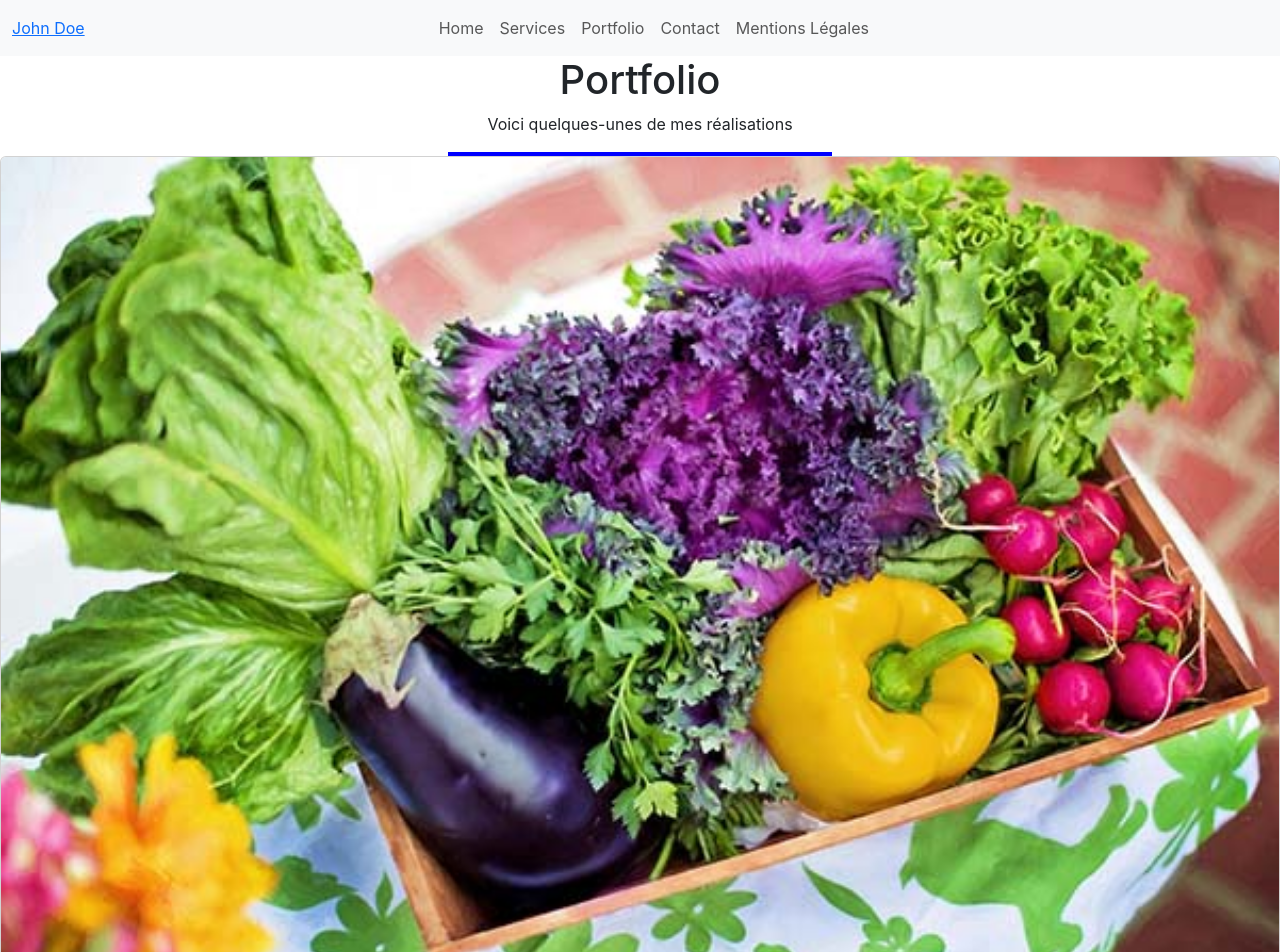
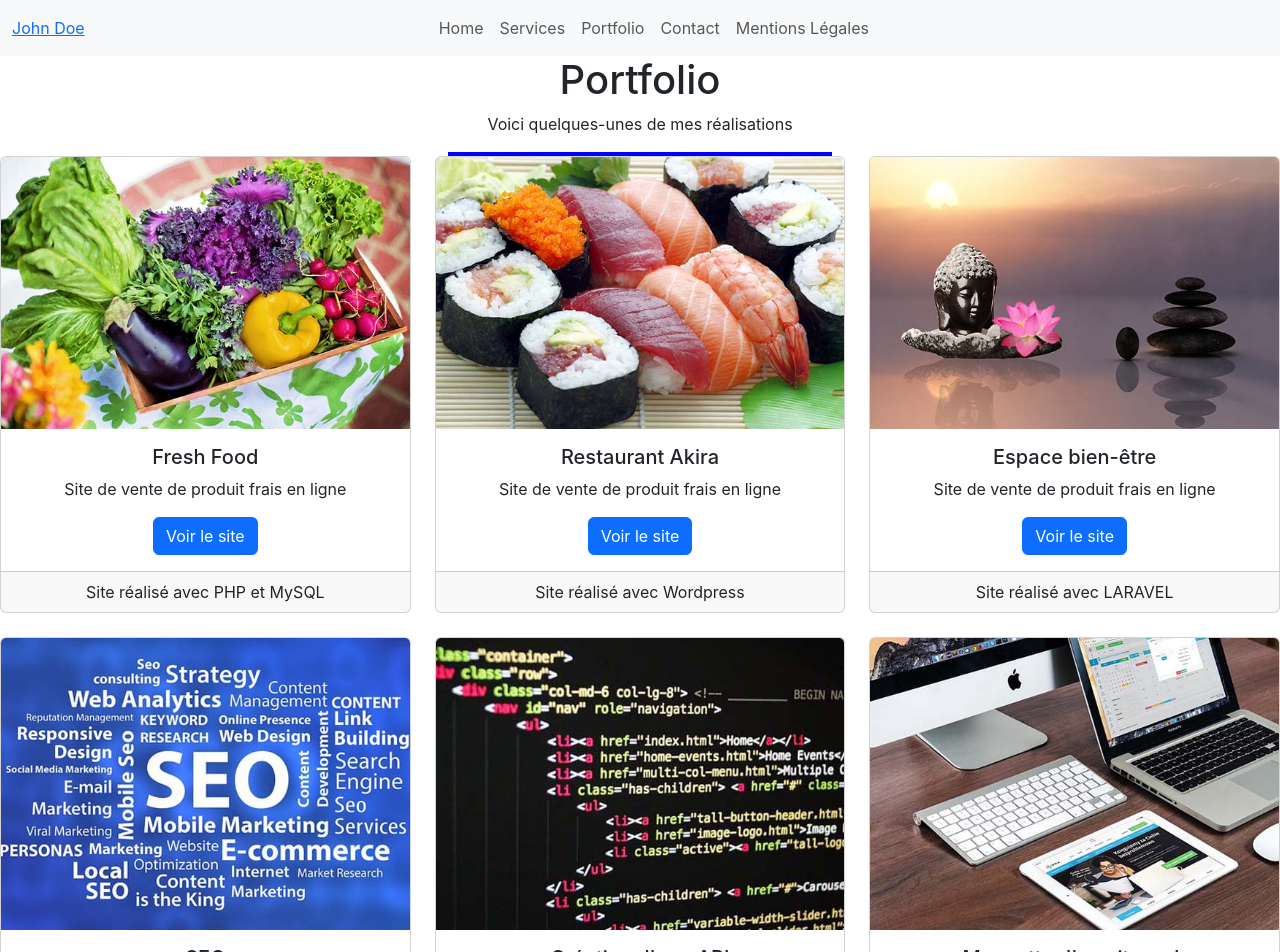
Before and after one commit to Meganrgt/regent_megan_portfolio_reactjs, a React (Create React App) app: page /portfolio in a window 1280 px wide. Shown: the top 952 px of the page. Built offline with nearby package versions, Linux system fonts and the light colour scheme.

Commit message:
add content contact portfolio

```diff
--- a/src/components/card.jsx
+++ b/src/components/card.jsx
@@ -1,16 +1,18 @@
 const Card = (props) => {
     return (
-        <div class="card text-center" style={{width:'18 rem'}}>
+        <div className="col">
+            <div className="card text-center" style={{width:'18 rem'}}>
                 <img src={props.imageLink} class="card-img-top" alt={props.cardTitle} />
                 <div class="card-body">
-                <h5 class="card-title">{props.cardTitle}</h5>
-                <p class="card-text">{props.cardText}</p>
+                    <h5 className="card-title">{props.cardTitle}</h5>
+                    <p className="card-text">{props.cardText}</p>
                     <a href="#" class="btn btn-primary">Voir le site</a>
                 </div>
                 <div className="card-footer">
                     {props.cardFooter}
                 </div>
             </div>
+        </div>
     );
 }
 
--- a/src/pages/contact.jsx
+++ b/src/pages/contact.jsx
@@ -3,6 +3,7 @@ import H1Title from "../components/page-title";
 import Container from "../components/container";
 import ContainerColumn from "../components/container-column";
 import FormInput from "../components/input";
+import ContactDetails from "../components/contact-details";
 
 const Contact = () => {
     return (
@@ -23,6 +24,14 @@ const Contact = () => {
                 </ContainerColumn>
                 <ContainerColumn>
                     <H2Title title="Mes coordonnées" />
+                    <h3>John Doe</h3>
+                    <address>
+                        <ContactDetails icon="bi bi-map" details=" 40 rue Laure Diebold" />
+                        <ContactDetails icon="bi bi-geo-alt" details=" 69009 Lyon, France" />
+                        <ContactDetails icon="bi bi-phone" details=" 10 20 30 40 50" />
+                        <ContactDetails icon="bi bi-envelope-at" details=" john.doe@gmail.com" />
+                    </address>
+                    <iframe title="Carte adresse Lyon" src="https://www.google.com/maps/embed?pb=!1m18!1m12!1m3!1d5565.254312366655!2d4.794107988931177!3d45.77866189651516!2m3!1f0!2f0!3f0!3m2!1i1024!2i768!4f13.1!3m3!1m2!1s0x47f4eb65edac5b3f%3A0xe01c47049cb2e2b9!2s40%20Rue%20Laure%20Diebold%2C%2069009%20Lyon!5e0!3m2!1sfr!2sfr!4v1767449761741!5m2!1sfr!2sfr" width="600" height="450" style={{border:0}} allowfullscreen="" loading="lazy" referrerpolicy="no-referrer-when-downgrade"></iframe>
                 </ContainerColumn>
             </Container>
         </div>
--- a/src/pages/portfolio.jsx
+++ b/src/pages/portfolio.jsx
@@ -1,13 +1,26 @@
 import Card from "../components/card";
 import H1Title from "../components/page-title";
 import ImageFreshFood from "../assets/images/portfolio/fresh-food.jpg";
+import ImageRestaurantJaponais from "../assets/images/portfolio/restaurant-japonais.jpg";
+import ImageBienEtre from "../assets/images/portfolio/espace-bien-etre.jpg";
+import ImageSeo from "../assets/images/portfolio/seo.jpg";
+import ImageCoder from "../assets/images/portfolio/coder.jpg";
+import ImageScreens from "../assets/images/portfolio/screens.jpg";
 
 
 const Portfolio = () => {
     return (
         <div>
             <H1Title title="Portfolio" description="Voici quelques-unes de mes réalisations"/>
-            <Card imageLink={ImageFreshFood} cardTitle="Fresh Food" cardText="Site de vente de produit frais en ligne" cardFooter="site réalisé avec PHP et MySQL" />
+            <div className="row row-cols-md-3 g-4">
+                <Card imageLink={ImageFreshFood} cardTitle="Fresh Food" cardText="Site de vente de produit frais en ligne" cardFooter="Site réalisé avec PHP et MySQL" />
+                <Card imageLink={ImageRestaurantJaponais} cardTitle="Restaurant Akira" cardText="Site de vente de produit frais en ligne" cardFooter="Site réalisé avec Wordpress" />
+                <Card imageLink={ImageBienEtre} cardTitle="Espace bien-être" cardText="Site de vente de produit frais en ligne" cardFooter="Site réalisé avec LARAVEL" />
+                <Card imageLink={ImageSeo} cardTitle="SEO" cardText="Amélioration du référencement d'un site e-commerce" cardFooter="Utilisation des outils SEO" />
+                <Card imageLink={ImageCoder} cardTitle="Création d'une API" cardText="Création d'une API RESTFULL publique" cardFooter="PHP - SYMFONY" />
+                <Card imageLink={ImageScreens} cardTitle="Maquette d'un site web" cardText="Création d'un prototype d'un site" cardFooter="Réalisé avec FIGMA" />
+            </div>
+
         </div>
     )
 }
```
Lines whose indentation alone changed are shown as unchanged.
